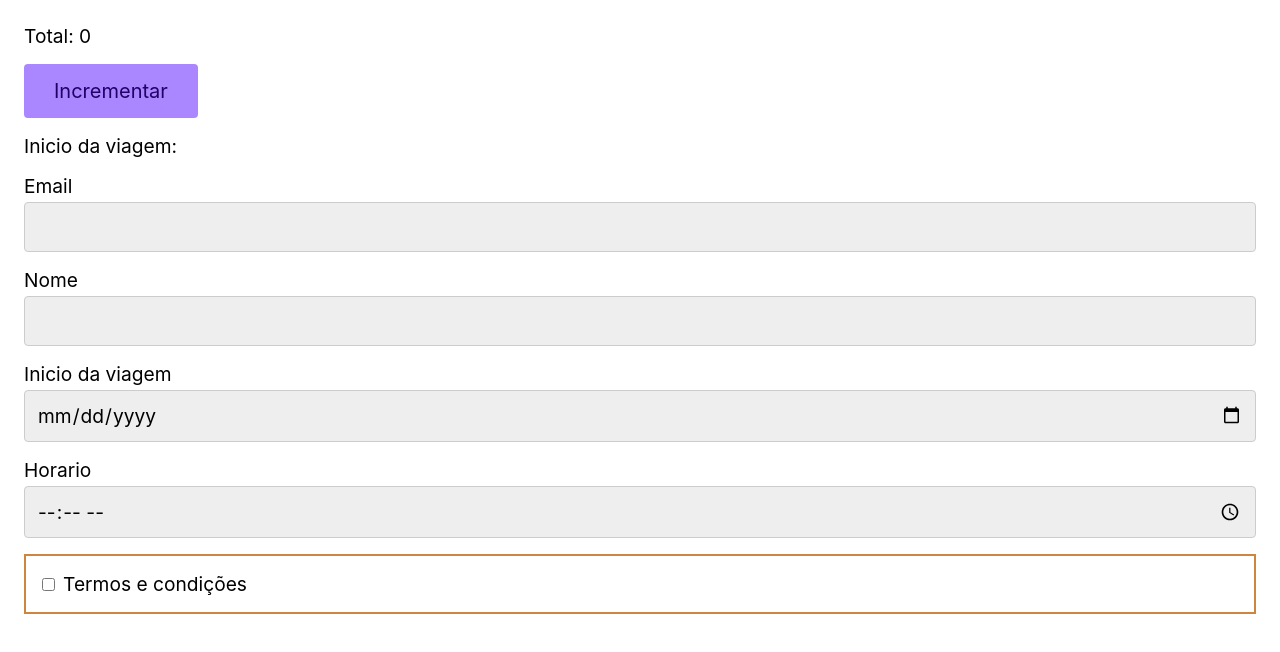
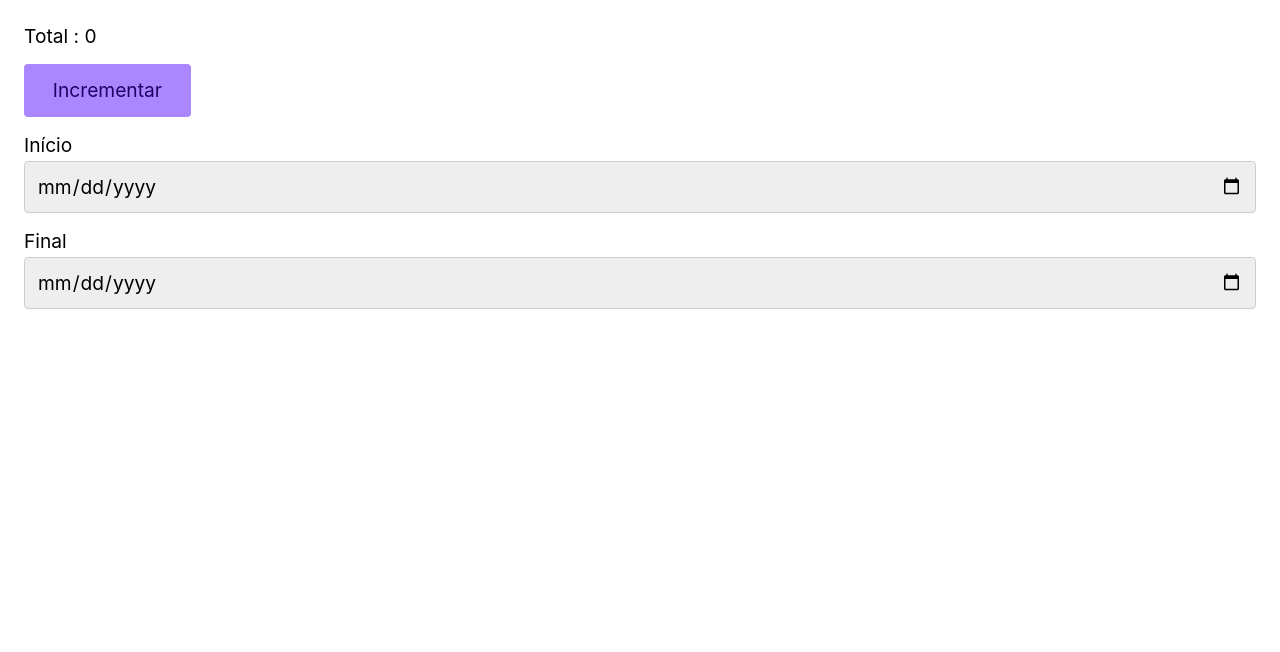
Before and after one commit to asilva-dev/react_with_Typescript, a React (Vite) app: page / in a window 1280 px wide. Shown: the top 652 px of the page. Built offline with nearby package versions, Linux system fonts and the light colour scheme.

Commit message:
Implementing useEffect and useState in the project

```diff
--- a/src/App.tsx
+++ b/src/App.tsx
@@ -1,36 +1,61 @@
 import React from "react"
 import Button from "./Button";
 import Input from "./Input";
-import Checkbox from "./Checkbox";
+// import Checkbox from "./Checkbox";
+
+function user(){
+  return {
+    nome:  'Amanda',
+    profissao: 'Software engineer'
+  }
+}
+
+type User = {
+  nome: string;
+  profissao: string;
+}
+
+type Venda = {
+  id: string;
+  nome: string;
+  status: string;
+}
 
 function App() {
   const [total, setTotal] = React.useState(0);
-  const [data, setData] = React.useState("");
+  const [inicio, setInicio] = React.useState("");
+  const [final, setFinal] = React.useState("");
+  const [data, setData ] = React.useState<null | Venda[]>(null);
 
-  function incrementar() {
-    setTotal((total) => total + 1);
-  }
-
+  React.useEffect(() => {
+    if(inicio !== '' && final !== '')
+    fetch(`https://data.origamid.dev/vendas/?inicio=${inicio}&final=${final}`)
+    .then((r) => r.json())
+    .then((json) => setData(json as Venda[]))
+    .catch((error) => console.log(error))
+  },[inicio, final])
   return (
     <>
-      <p>Total: {total}</p>
-      <Button onClick={incrementar} tamanho="1.25rem">
-        Incrementar
-      </Button>
-      <p>Inicio da viagem: {data}</p>
-      <Input id="email" label="Email" type="email" />
-      <Input id="nome" label="Nome" />
-      <Input
-        value={data}
-        id="inicio"
-        onChange={(event) =>  setData(event.currentTarget.value)}
-        label="Inicio da viagem"
-        type="date"
-      />
-      <Input id="horario" label="Horario" type="time" />
-      <Checkbox label="Termos e condições" />
+      <div>
+        <p>
+        Total : {total}
+        </p>
+        <Button incrementar={setTotal}/>
+      </div>
+      <div>
+        <Input label="Início" type="date" setState={setInicio} value={inicio} />
+        <Input label="Final" type="date" setState={setFinal} value={final} />
+      </div>
+      <ul >
+       {data &&
+        data.map((venda) => (
+          <li key={venda.id} >
+            {venda.nome}: {venda.status}
+          </li>
+        ))
+       }
+      </ul>
     </>
-
   )
 }
 
--- a/src/Button.tsx
+++ b/src/Button.tsx
@@ -1,13 +1,13 @@
 import React from "react"
 
-type ButtonProps = React.ComponentProps<'button'> & {
-    tamanho?:string;
-}
+type ButtonProps = {
+    incrementar: React.Dispatch<React.SetStateAction<number>>
+};
 
-const Button = ({children, tamanho, ...props}: ButtonProps) => {
+const Button = ({incrementar}: ButtonProps) => {
     return (
-        <button style={{fontSize: tamanho}} {...props}>
-            {children}
+        <button onClick={() => incrementar((total) => total + 1)}>
+            Incrementar
         </button>
     );
 }
--- a/src/Input.tsx
+++ b/src/Input.tsx
@@ -2,14 +2,20 @@ import React from "react"
 
 type InputProps = React.ComponentProps<'input'> & {
     label?:string;
-    id?:string;
+    setState: React.Dispatch<React.SetStateAction<string>>;
 }
 
-const Input = ({id, label, ...props}: InputProps) => {
+const Input = ({setState, label, ...props}: InputProps) => {
     return (
         <div style={{marginBottom: "1rem"}}>
-            <label htmlFor={id}>{label}</label>
-            <input id={id} name={id} type="text" {...props}/>
+            <label htmlFor={label}>{label}</label>
+            <input
+                id={label}
+                name={label}
+                type="text"
+                onChange={({ currentTarget }) => setState(currentTarget.value)}
+                {...props}
+            />
         </div>
     );
 }
```
